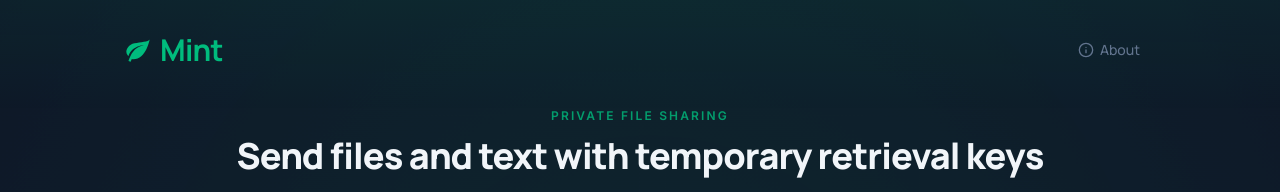
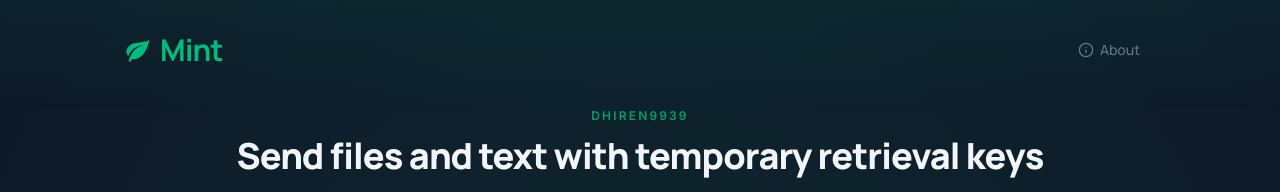
Before and after one commit to Dhiren9939/Mint, a React (Vite) app in the folder frontend/: page / in a window 1280 px wide. Shown: the top 192 px of the page. Built offline with nearby package versions, Linux system fonts and the light colour scheme; no server answers.

Commit message:
cd: checking frontend-cd

```diff
--- a/frontend/src/components/Home.tsx
+++ b/frontend/src/components/Home.tsx
@@ -11,7 +11,7 @@ function Home() {
       <div className="mx-auto flex w-full max-w-5xl flex-col gap-8">
         <div className="space-y-3 text-center">
           <p className="text-xs font-semibold uppercase tracking-[0.18em] text-emerald-500/80">
-            Private file sharing
+            Dhiren9939
           </p>
           <h1 className="font-['Manrope'] text-3xl font-extrabold tracking-tight text-slate-100 sm:text-4xl">
             Send files and text with temporary retrieval keys
```
